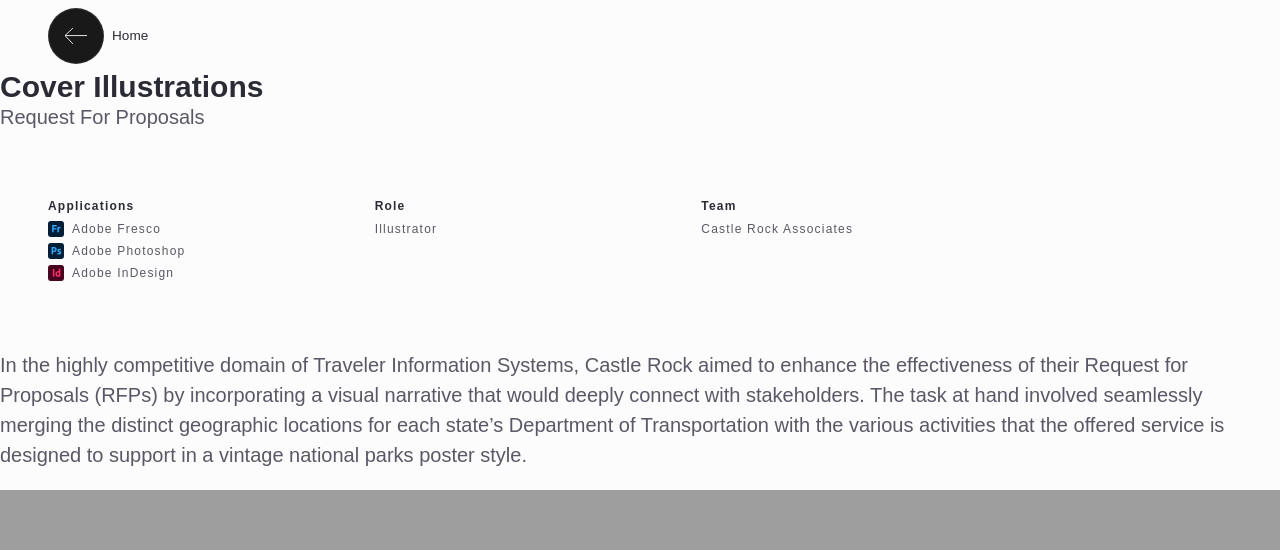
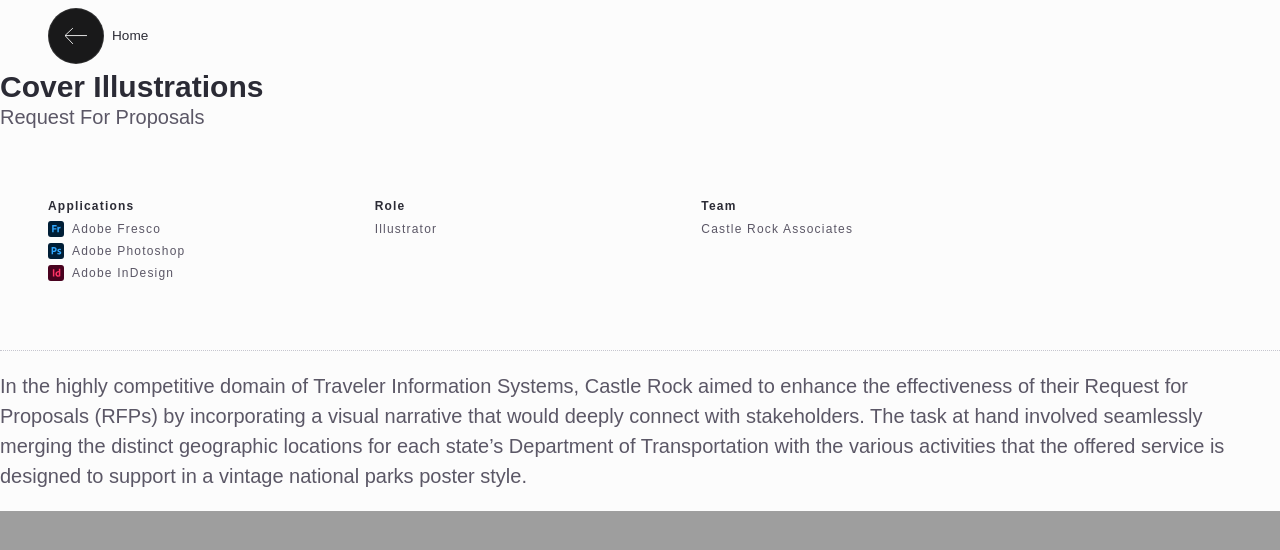
Before and after one commit to JonBrim/JonBrim.github.io, a Jekyll site: the page built from _project/rfp-covers.md, in a window 1280 px wide and 1400 px high. Shown: the top 550 px of the window. Built offline with Jekyll 4.4.1, drawn with Linux system fonts in a browser that asks for light colours.

Commit message:
Tracing Error

```diff
--- a/_sass/main.scss
+++ b/_sass/main.scss
@@ -208,9 +208,8 @@ a {
 
 @import "component/social.scss";
 @import "component/list_items.scss";
+@import "component/qualifications.scss";
 /*
-@import "component/qualifications.scss";
-
 .section {
   position: relative;
   background-color: var( --background-color );
```
